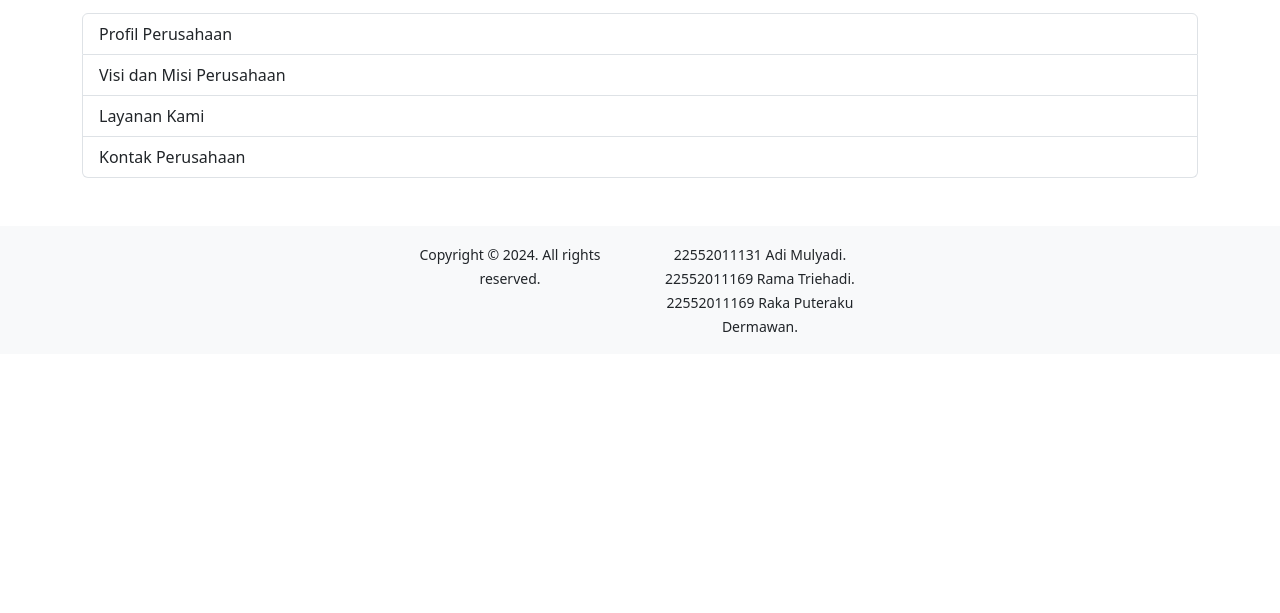
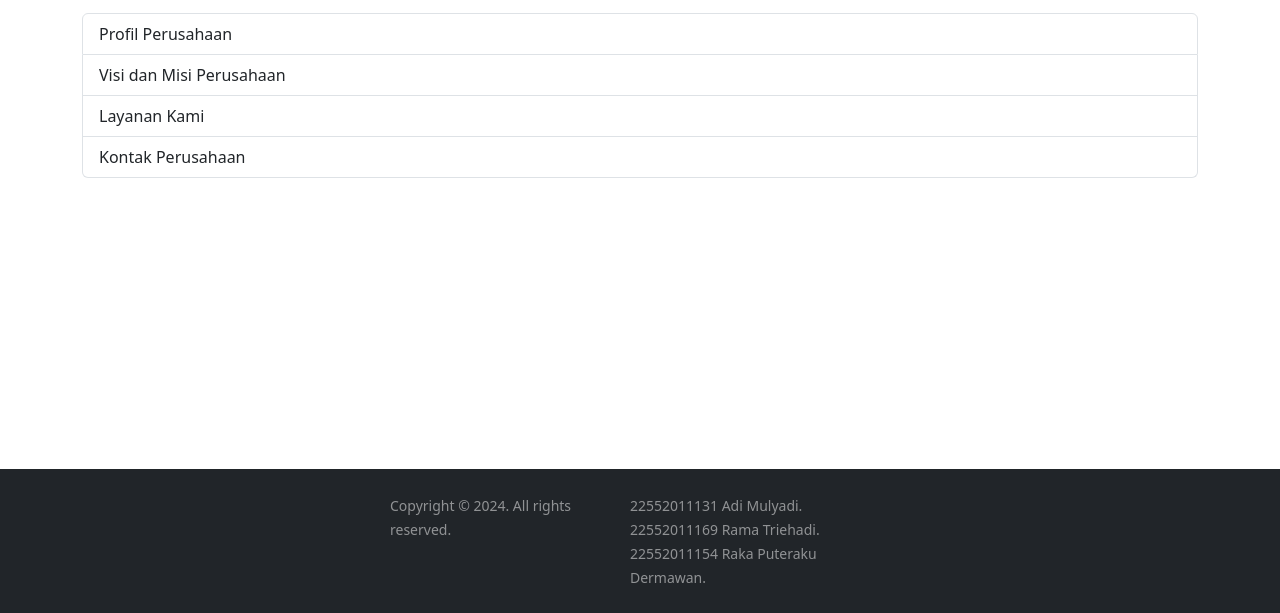
Before and after one commit to rakapd2001/UTS_web1_kel3, a plain HTML site: page informasi.html in a window 1280 px wide. Shown: the part 187-800 px from the top of the page. Drawn offline with nearby package versions, Linux system fonts and the light colour scheme.

Commit message:
perbaikan css

```diff
--- a/css/style.css
+++ b/css/style.css
@@ -11,4 +11,5 @@ main {
 footer {
   background-color: #343a40;
   color: white;
+  margin-top: auto;
 }
--- a/informasi.html
+++ b/informasi.html
@@ -8,8 +8,10 @@
       href="https://cdn.jsdelivr.net/npm/bootstrap@5.3.2/dist/css/bootstrap.min.css"
       rel="stylesheet"
     />
+    <link rel="stylesheet" href="css/style.css">
   </head>
   <body>
+    <main style="min-height: 100vh; display: flex; flex-direction: column;">
     <!-- Navbar -->
     <nav class="navbar navbar-expand-lg navbar-light bg-warning">
       <div class="container">
@@ -79,7 +81,10 @@
     </div>
 
     <!-- Footer -->
-    <footer class="bg-light text-center py-3 mt-5">
+    <footer
+    id="sticky-footer"
+    class="flex-shrink-0 py-4 bg-dark text-white-50"
+  >
     <div class="container">
       <div
         class="d-flex justify-content-between align-items-start"
@@ -94,12 +99,13 @@
           <small>
             22552011131 Adi Mulyadi.<br />
             22552011169 Rama Triehadi.<br />
-              22552011169 Raka Puteraku Dermawan.
+            22552011154 Raka Puteraku Dermawan.
           </small>
         </div>
       </div>
     </div>
   </footer>
+  </main>
 
     <script src="https://cdn.jsdelivr.net/npm/bootstrap@5.3.2/dist/js/bootstrap.bundle.min.js"></script>
   </body>
```
Also changed, not shown: detail_informasi.html (+6 -3 lines), login.html (+2 -1 lines), registrasi.html (+4 -3 lines). Lines whose indentation alone changed are shown as unchanged.
